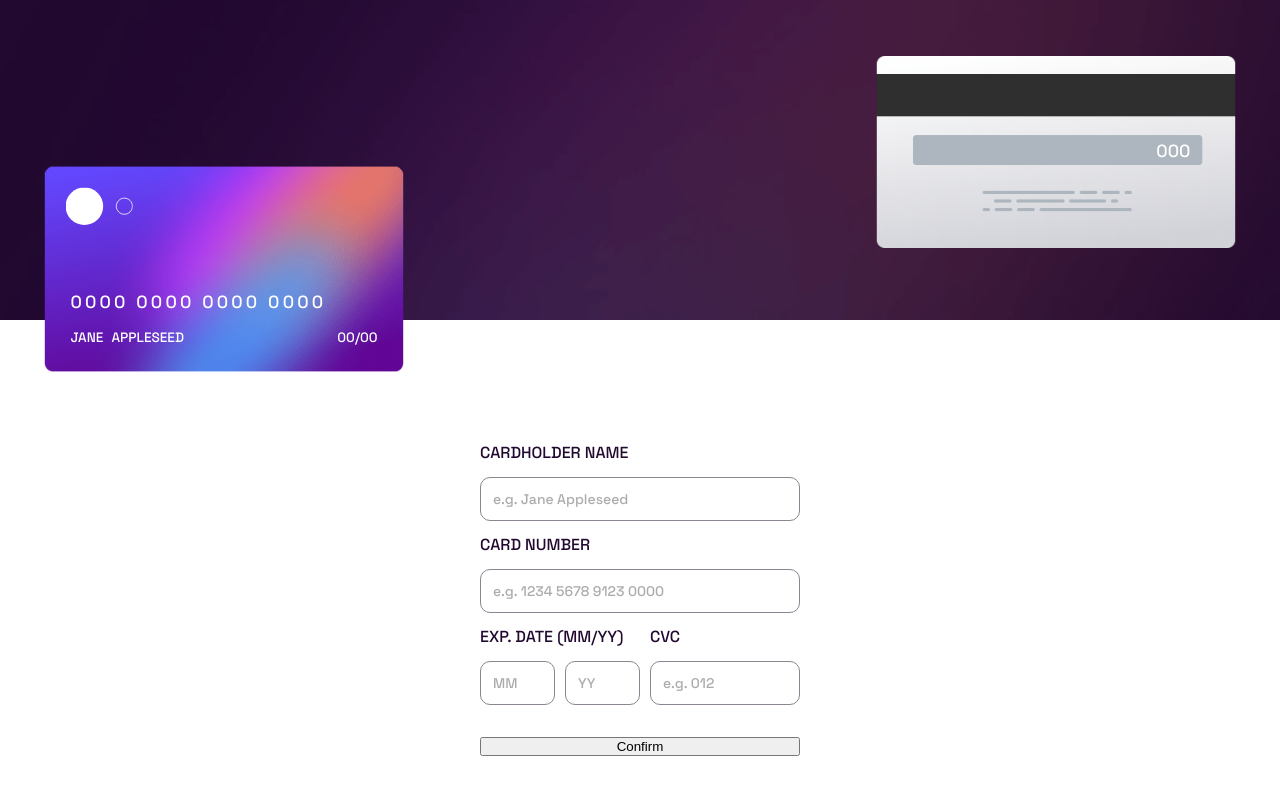
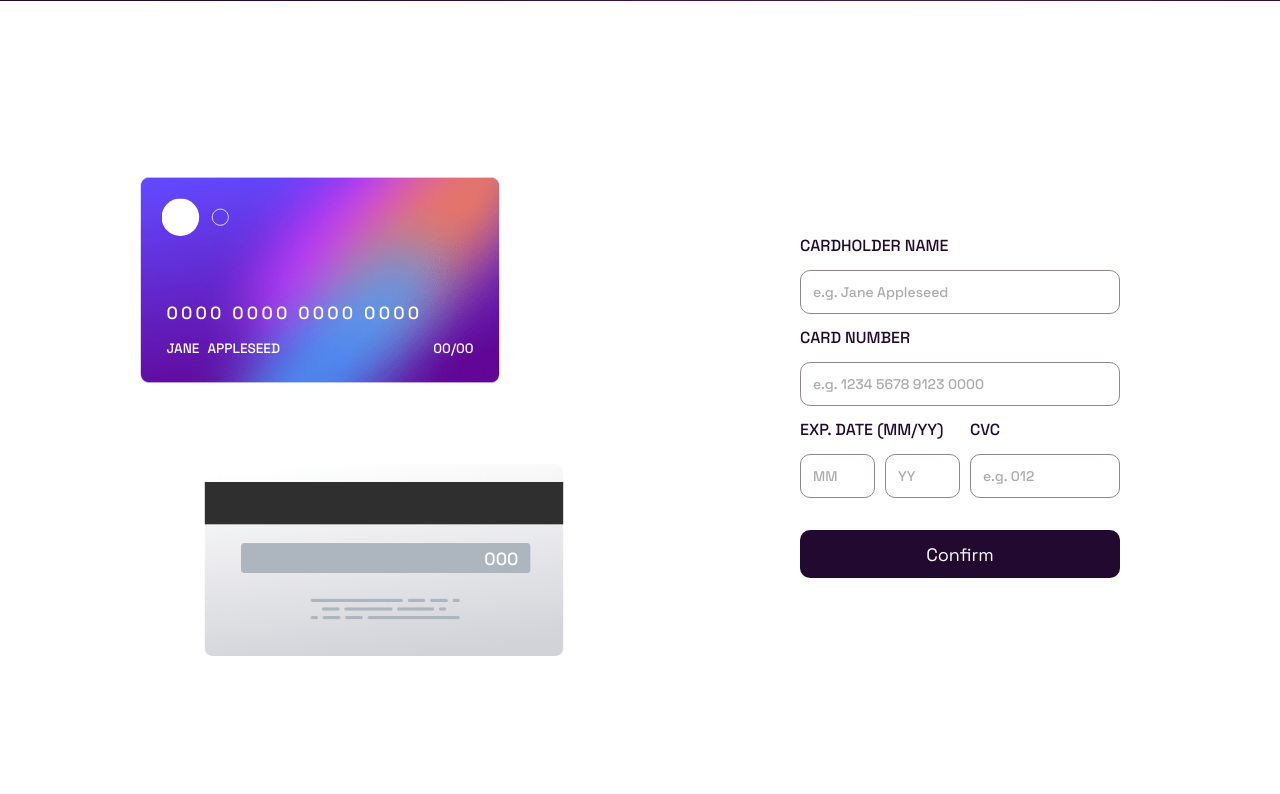
Before and after one commit to alicja1bobko/Interactive-Card, a React (Create React App) app: page / in a window 1280 px wide. Shown: the top 794 px of the page. Built offline with nearby package versions, Linux system fonts and the light colour scheme.

Commit message:
styling: desktop media query

```diff
--- a/src/assets/variables/_variables.scss
+++ b/src/assets/variables/_variables.scss
@@ -3,3 +3,4 @@
   $light-grayish-violet: hsl(270, 3%, 87%);
   $dark-grayish-violet: hsl(279, 6%, 55%);
   $dark-violet: hsl(278, 68%, 11%);
+  $border-radius: 10px;
--- a/src/components/card-form.scss
+++ b/src/components/card-form.scss
@@ -4,7 +4,7 @@
   position: relative;
   display: flex;
   flex-direction: column;
-  margin: auto;
+  margin: 2rem auto;
   max-width: 24rem;
   padding: 2rem;
 }
@@ -14,65 +14,36 @@ label {
   color: v.$dark-violet;
   font-size: 16px;
   line-height: 3rem;
-
 }
-
-// input {
-//   width: 100%;
-//   border-radius: 8px;
-//   border: 1px solid v.$dark-grayish-violet;
-//   padding: 12px;
-//   margin: 0.5rem 0;
-//   font-family: inherit;
-//   font-weight: inherit;
-//   font-size: 14px;
-//   overflow: hidden;
-// }
-
-// input:hover {
-//     display: flex;
-//     width: 100%;
-//     height: 44px; /* to set the div visible, since without height it won't display if it does not have any elements inside */
-//     border:  1px transparent;
-//     border-radius: 8px;
-//     padding: 2px;
-//     background-image: linear-gradient(#fff,#fff ), radial-gradient(circle at top left, #ef1eef,#163ae0);
-//     background-origin: border-box;
-//     background-clip: content-box, border-box;
-// }
-
 
 input {
   width: 100%;
-  border-radius: 10px;
+  border-radius: v.$border-radius;
   border: 1px solid v.$dark-grayish-violet;
   padding: 12px;
   font-family: inherit;
   font-weight: inherit;
   font-size: 14px;
-
 }
 .wrapper--rounded:hover {
   display: flex;
   width: 100%;
   height: 44px; /* to set the div visible, since without height it won't display if it does not have any elements inside */
-    border: double 1px transparent;
-    border-radius: 10px;
-    background-image: linear-gradient(#fff,#fff ), radial-gradient(circle at top left, #ef1eef,#163ae0);
+  border: double 2px transparent;
+  border-radius: v.$border-radius;
+  background-image: linear-gradient(#fff, #fff),
+    v.$active-input-border;
   background-origin: border-box;
   background-clip: content-box, border-box;
-
-
 }
 
 .wrapper--rounded:hover > input {
   border: none;
 }
 
-input:focus{
+input:focus {
   outline: none;
 }
-
 
 ::placeholder {
   opacity: 0.6;
@@ -96,4 +67,28 @@ input:focus{
 }
 
 button {
+  font-family: inherit;
+  font-size: inherit;
+  color: white;
+  background-color: v.$dark-violet;
+  padding: 0.8rem;
+  border-radius: v.$border-radius;
+  border: none;
 }
+
+button:hover{
+    opacity: 0.9;
+}
+
+
+@media (min-width: 1440px) {
+  .card-form{
+    max-width: 30vw;
+  }
+
+label{
+  font-size: 20px;
+  line-height: 4rem;
+}
+
+}
--- a/src/index.scss
+++ b/src/index.scss
@@ -6,14 +6,6 @@
   margin: 0;
   padding: 0;
 }
-
-// :root {
-//   $red-input-errors: hsl(0, 100%, 66%);
-//   $active-input-border: linear-gradient(hsl(249, 99%, 64%), hsl(278, 94%, 30%));
-//   $light-grayish-violet: hsl(270, 3%, 87%);
-//   $dark-grayish-violet: hsl(279, 6%, 55%);
-//   $dark-violet: hsl(278, 68%, 11%);
-// }
 
 .App {
   display: flex;
@@ -46,7 +38,7 @@ body {
 }
 .card-hero {
   width: 100%;
-  padding: 2rem;
+  // padding: 1rem;
 }
 #card-back {
   background-image: url(../src/assets/images/bg-card-back.png);
@@ -112,5 +104,56 @@ body {
   font-weight: 500;
 }
 
+@media (min-width: 750px) {
+  .App {
+    flex-direction: row;
+  }
+  .App::after {
+    height: 100vh;
+    width: 35%;
+    top: 0;
+    left: 0;
+    z-index: -1;
+        transition: width 0.2s ease-in-out, height 0.2s ease-in-out;
+  }
+
+  .card-hero {
+    height: 100vh;
+    width: 50%;
+    display: flex;
+    flex-direction: column;
+    justify-content: center;
+    align-items: center;
+  }
+
+  #card-front {
+    width: 28rem;
+    position: relative;
+    top: 0;
+  }
+
+  #card-back {
+    position: relative;
+    width: 28rem;
+    margin: 0 2rem 0rem auto;
+  }
+
+
+
+  .card-form {
+    width: 45%;
+  }
+}
+
+
+
 @media (min-width: 1440px) {
+
+
+#card-front, #card-back{
+  transform: scale(0.95);
+  }
+
+
+
 }
```
Lines whose indentation alone changed are shown as unchanged.
